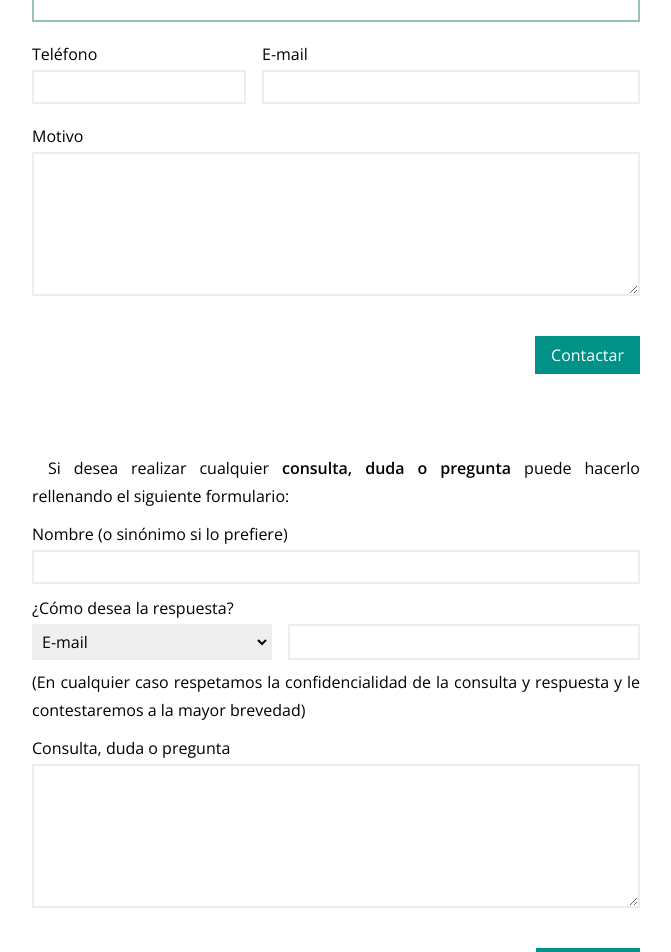
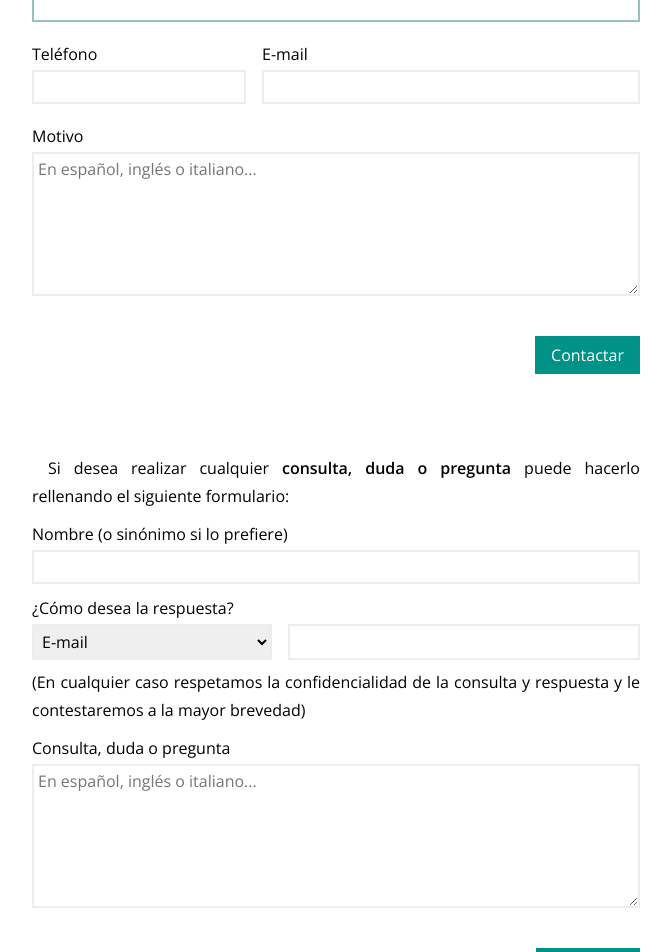
Before and after one commit to santiagodls/psiconueve, a Jekyll site: the page built from contacto.html, in a window 1280 px wide. Shown: the part 1557-2509 px from the top of the page, without its empty margins (304-975 px from the left). Built offline with Jekyll 4.4.1, drawn with Linux system fonts in a browser that asks for light colours.

Commit message:
Arreglos en formulario de contacto

```diff
--- a/contacto.html
+++ b/contacto.html
@@ -31,7 +31,7 @@ subtitle: A tu disposición cuando lo necesites
 		<div class="group-wrapper">
 			<div class="form-group">
 				<label>Teléfono</label>
-				<input type="tel" name="telefono"/>
+				<input type="tel" name="telefono" required/>
 			</div>
 			<div class="form-group">
 				<label>E-mail</label>
@@ -40,7 +40,7 @@ subtitle: A tu disposición cuando lo necesites
 		</div>
 		<div class="form-group">
 			<label>Motivo</label>
-			<textarea name="motivo" rows="6" required></textarea>
+			<textarea name="motivo" placeholder="En español, inglés o italiano..." rows="6" required></textarea>
 		</div>
 		<div class="reverse">
 			<input type="submit" value="Contactar"/>
@@ -57,12 +57,12 @@ subtitle: A tu disposición cuando lo necesites
 		<div class="form-group">
 			<label>¿Cómo desea la respuesta?</label>
 			<div class="group-wrapper">
-				<select>
+				<select required>
 					<option value="email">E-mail</option>
 					<option value="telefono">Teléfono</option>
 					<option value="postal">Correo postal</option>
 				</select>
-				<input type="text" required/>
+				<input type="text" name="" required/>
 			</div>
 			<p>
 				(En cualquier caso respetamos la confidencialidad de la consulta y respuesta y le contestaremos a la mayor brevedad)
@@ -70,7 +70,7 @@ subtitle: A tu disposición cuando lo necesites
 		</div>
 		<div class="form-group">
 			<label>Consulta, duda o pregunta</label>
-			<textarea name="consulta" rows="6" required></textarea>
+			<textarea name="consulta" placeholder="En español, inglés o italiano..." rows="6" required></textarea>
 		</div>
 		<div class="reverse">
 			<input type="submit" value="Consultar"/>
```
